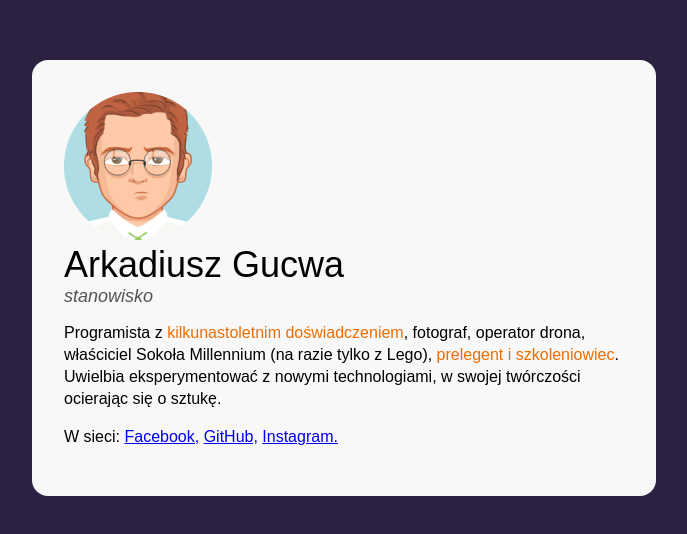
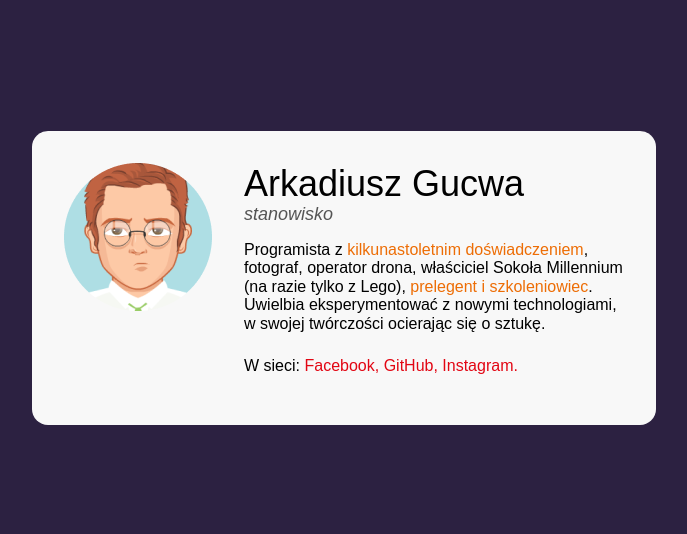
Before and after one commit to arkadiusz-gucwa/business-card-2020, a plain HTML site: page index.html in a window 1280 px wide. Shown: the part 122-656 px from the top of the page, without its empty margins (296-983 px from the left). Drawn offline with Linux system fonts and the light colour scheme.

Commit message:
business card

```diff
--- a/index.html
+++ b/index.html
@@ -13,11 +13,12 @@
     <main class="main">
         <article class="person">
             <img class="person__picture" src="avatar.png" alt="Zdjęcie imię i nazwisko">
+           <div>
             <header class="person__info">
                 <h1 class="person__name">Arkadiusz Gucwa</h1>
                 <p class="person__position">stanowisko</p>
             </header>
-            <p class="person__description">Programista z <strong class="special">kilkunastoletnim
+            <p class="person__description--with-margin">Programista z <strong class="special">kilkunastoletnim
                     doświadczeniem</strong>, fotograf, operator drona,
                 właściciel Sokoła Millennium (na
                 razie tylko z Lego), <strong class="special">prelegent i szkoleniowiec</strong>. Uwielbia
@@ -25,8 +26,10 @@
                 swojej twórczości ocierając się o sztukę.</p>
 
             <p class="person__description">W sieci: <a class="person__link" href="#">Facebook,</a> <a
-                    class="person__link"  href="#">GitHub,</a> <a class="person__link"  href="#">Instagram.</a></p>
-        </article>
+
+              class="person__link"  href="#">GitHub,</a> <a class="person__link"  href="#">Instagram.</a></p>
+        </div>
+            </article>
     </main>
 </body>
 
--- a/style.css
+++ b/style.css
@@ -21,11 +21,23 @@ html {
 }
 
 .person {
+    display: flex;
+    align-items: flex-start;
 
+}
+.person__link {
+    color: #E20613;
+    text-decoration: none;
 }
 .person__description {
     font-size: 16;
     line-height: 22px;
+}
+.person__description--with-margin {
+    margin-bottom: 22px;
+}
+.person__info {
+    margin-bottom: 24pxS;
 }
 .person__name {
     font-size: 36px;
@@ -43,3 +55,6 @@ html {
     color: #ED6D05;
     font-weight: normal;
 }
+.person__picture {
+    margin-right: 32px;
+}
```
